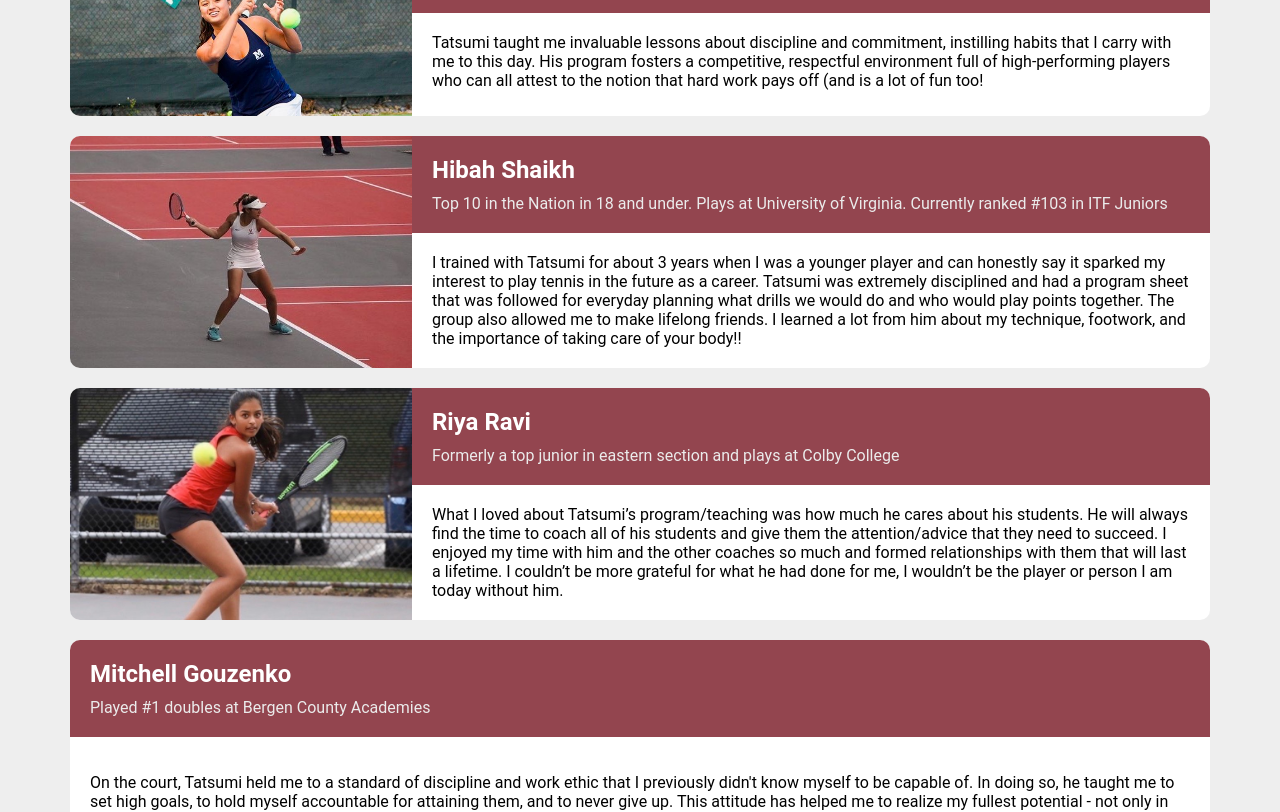
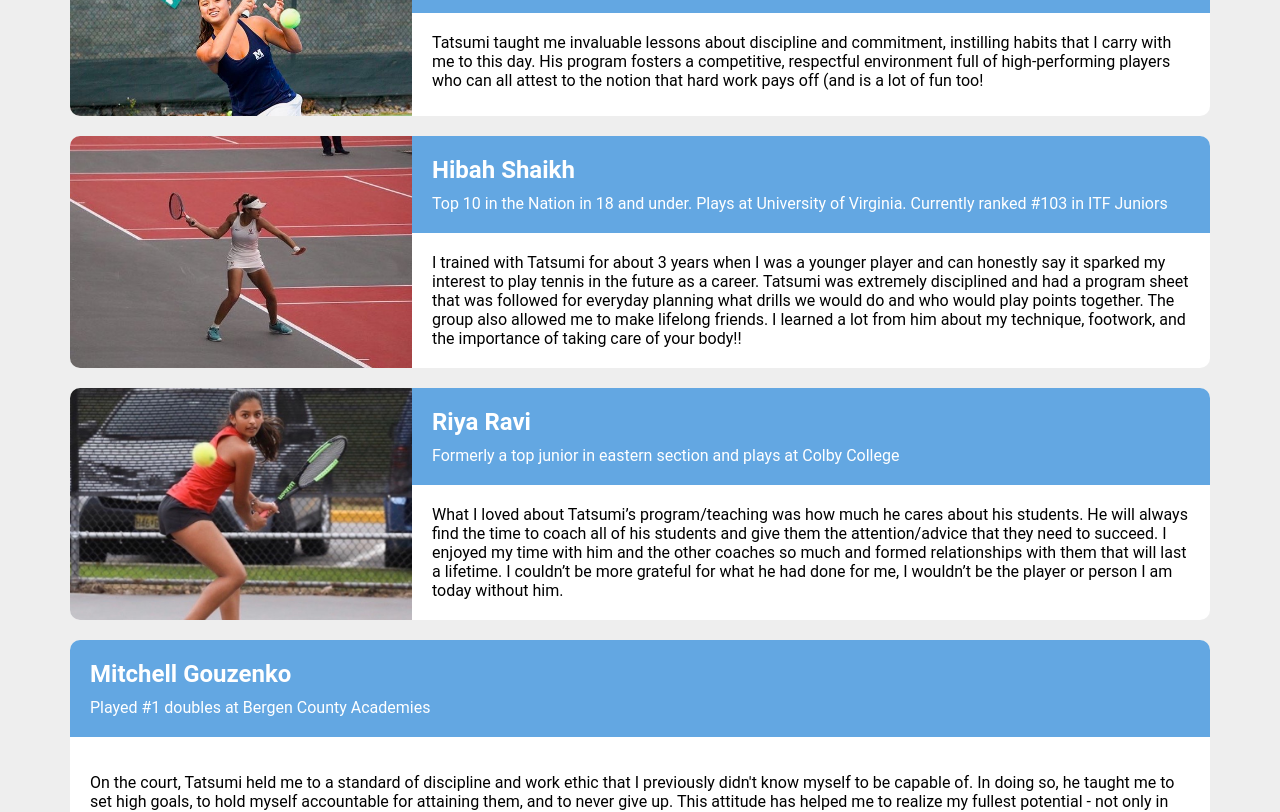
Before and after one commit to rlugtu/infinitetennis, a Next.js app: page /alumni in a window 1280 px wide. Shown: the part 1780-2592 px from the top of the page. Built offline with nearby package versions, Linux system fonts and the light colour scheme; a web font is replaced by a local one.

Commit message:
updated styling

```diff
--- a/components/modulecss/About.module.css
+++ b/components/modulecss/About.module.css
@@ -95,10 +95,10 @@
   width: 100%;
 }
 .teamContainer {
-  background-color: #63a7e2;
+  background-color: #8f3b46;
 }
 .alumniContainer {
-  background-color: rgb(184, 184, 184);
+  background-color: #63a7e2;
 }
 .aboutHeader {
   display: flex;
@@ -137,7 +137,7 @@
 }
 .aboutText p {
   margin-top: 10px;
-  color: rgb(50, 50, 50);
+  color: rgb(255, 255, 255);
 }
 .aboutText h1 {
   font-size: 3.5rem;
--- a/components/modulecss/Alumni.module.css
+++ b/components/modulecss/Alumni.module.css
@@ -43,14 +43,14 @@
   width: 100%;
   padding-top: 20px;
   padding-left: 20px;
-  background-color: rgba(142, 59, 70, 0.95);
+  background-color: #63a7e2;
   color: white;
   border-top-right-radius: 10px;
   font-size: 1.5rem;
 }
 .playerBio {
-  background-color: rgba(142, 59, 70, 0.95);
-  color: rgb(235, 235, 235);
+  background-color: #63a7e2;
+  color: white;
   padding-bottom: 20px;
   padding-left: 20px;
   padding-right: 20px;
@@ -84,9 +84,10 @@
     width: 100%;
   }
   .alumniPic {
-    border-top-left-radius: 10px;
+    border-top-left-radius: 0;
     border-bottom-left-radius: 0;
     border-top-right-radius: 0;
+    object-position: 50% 10%;
   }
   .playerName {
     border-top-right-radius: 0;
@@ -104,7 +105,7 @@
   width: 100%;
   padding-top: 20px;
   padding-left: 20px;
-  background-color: rgba(142, 59, 70, 0.95);
+  background-color: #63a7e2;
   color: white;
   border-top-right-radius: 10px;
   border-top-left-radius: 10px;
--- a/pages/about.tsx
+++ b/pages/about.tsx
@@ -14,9 +14,9 @@ const About = () => {
             width: 200,
             height: 50,
             cursor: 'pointer',
-            backgroundColor: "#8f3b46",
+            backgroundColor: "#2a5d9b",
             '&:hover':{
-                color: '#8f3b46',
+                color: '#2a5d9b',
             },
             marginTop:20,
         }
```
Also changed, not shown: components/modulecss/Team.module.css (+6 -3 lines).
